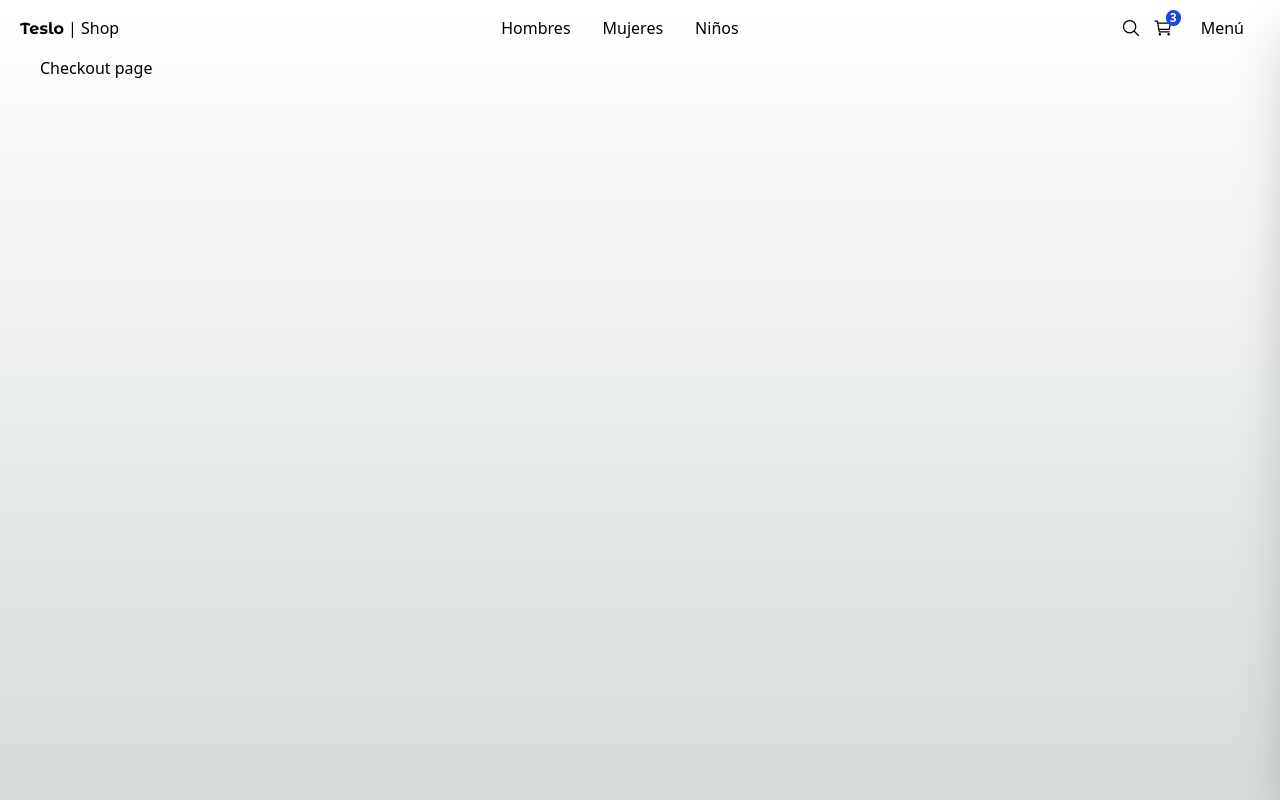
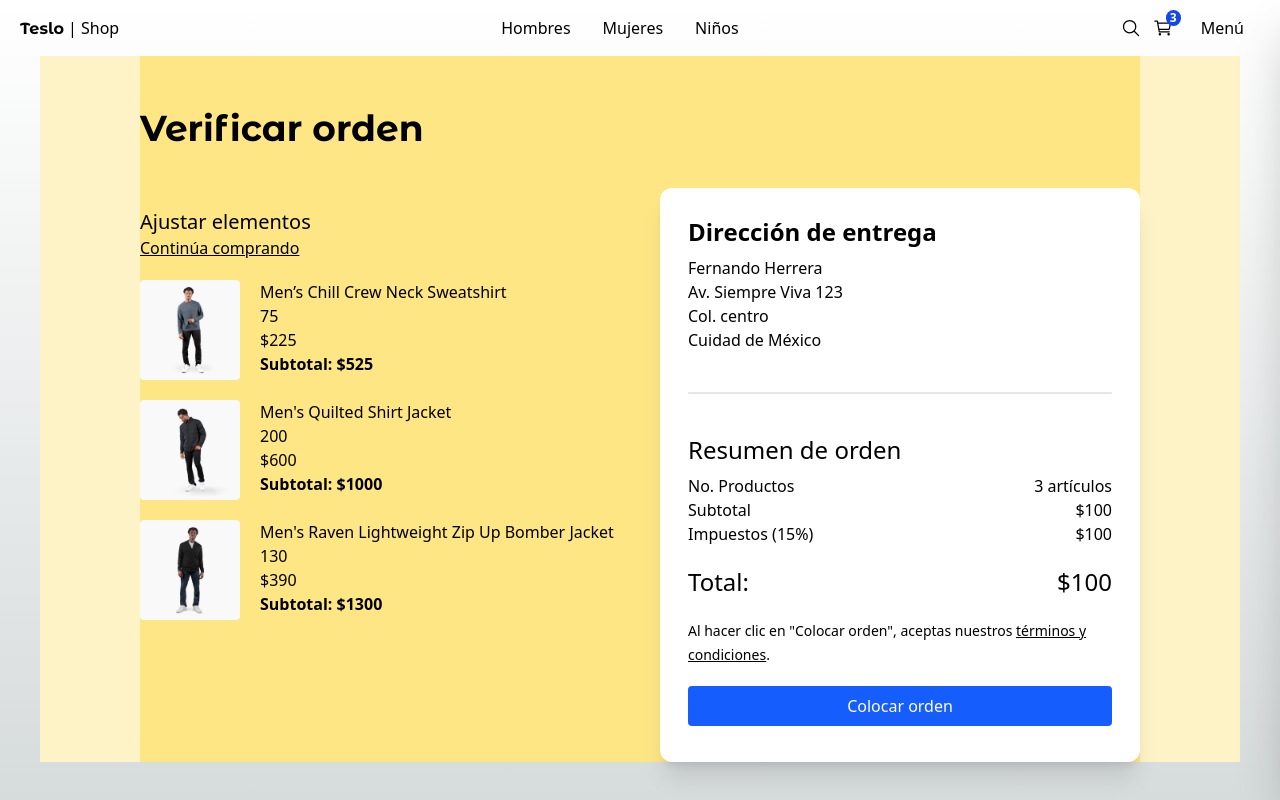
Before and after one commit to andersonNB/TesloShop, a Next.js app: page /checkout in a window 1280 px wide. Built offline with nearby package versions, Linux system fonts and the light colour scheme.

Commit message:
feat: Add checkout order review and delivery address form pages.

```diff
--- a/src/app/(shop)/checkout/address/page.tsx
+++ b/src/app/(shop)/checkout/address/page.tsx
@@ -1,7 +1,66 @@
-import React from "react";
+import Title from "@/components/ui/title/Title";
+import Link from "next/link";
 
-const AddressPage = () => {
-	return <div>addresspage</div>;
-};
+export default function AddressPage() {
+	return (
+		<div className="flex flex-col sm:justify-center sm:items-center mb-72 px-10 sm:px-0">
+			<div className="w-full  xl:w-[1000px] flex flex-col justify-center text-left">
+				<Title title="Dirección" subtitle="Dirección de entrega" />
 
-export default AddressPage;
+				<div className="grid grid-cols-1 gap-2 sm:gap-5 sm:grid-cols-2">
+					<div className="flex flex-col mb-2">
+						<span>Nombres</span>
+						<input type="text" className="p-2 border rounded-md bg-gray-200" />
+					</div>
+
+					<div className="flex flex-col mb-2">
+						<span>Apellidos</span>
+						<input type="text" className="p-2 border rounded-md bg-gray-200" />
+					</div>
+
+					<div className="flex flex-col mb-2">
+						<span>Dirección</span>
+						<input type="text" className="p-2 border rounded-md bg-gray-200" />
+					</div>
+
+					<div className="flex flex-col mb-2">
+						<span>Dirección 2 (opcional)</span>
+						<input type="text" className="p-2 border rounded-md bg-gray-200" />
+					</div>
+
+					<div className="flex flex-col mb-2">
+						<span>Código postal</span>
+						<input type="text" className="p-2 border rounded-md bg-gray-200" />
+					</div>
+
+					<div className="flex flex-col mb-2">
+						<span>Ciudad</span>
+						<input type="text" className="p-2 border rounded-md bg-gray-200" />
+					</div>
+
+					<div className="flex flex-col mb-2">
+						<span>País</span>
+						<select className="p-2 border rounded-md bg-gray-200">
+							<option value="">[ Seleccione ]</option>
+							<option value="CRI">Costa Rica</option>
+						</select>
+					</div>
+
+					<div className="flex flex-col mb-2">
+						<span>Teléfono</span>
+						<input type="text" className="p-2 border rounded-md bg-gray-200" />
+					</div>
+
+					<div className="flex flex-col mb-2 sm:mt-10">
+						<Link
+							href="/checkout"
+							className="btn-primary flex w-full sm:w-1/2 justify-center "
+						>
+							Siguiente
+						</Link>
+					</div>
+				</div>
+			</div>
+		</div>
+	);
+}
--- a/src/app/(shop)/checkout/page.tsx
+++ b/src/app/(shop)/checkout/page.tsx
@@ -1,7 +1,101 @@
-import React from "react";
+import Title from "@/components/ui/title/Title";
+import { initialData } from "@/seed/seed";
+import Image from "next/image";
+import Link from "next/link";
+import { CiTrash } from "react-icons/ci";
+
+const productsInCart = [
+	initialData.products[0],
+	initialData.products[1],
+	initialData.products[2],
+];
 
 const CheckoutPage = () => {
-	return <div>Checkout page</div>;
+	return (
+		<div className="flex justify-center items-center mb-72 px-10 sm:px-0 bg-amber-100">
+			<div className="flex flex-col w-[1000px] bg-amber-200">
+				<Title title="Verificar orden" />
+
+				<div className="grid grid-cols-1 sm:grid-cols-2 gap-10">
+					{/* Carrito */}
+					<div className="flex flex-col mt-5">
+						<span className="text-xl">Ajustar elementos</span>
+						<Link href="/cart" className="underline mb-5">
+							Continúa comprando
+						</Link>
+						{/* Items */}
+						{productsInCart.map((product) => (
+							<div key={product.slug} className="flex mb-5 ">
+								<Image
+									src={`/products/${product.images[0]}`}
+									width={100}
+									height={100}
+									alt={product.title}
+									className="mr-5 rounded"
+									style={{
+										width: "100px",
+										height: "100px",
+									}}
+								/>
+								<div>
+									<p>{product.title}</p>
+									<p>{product.price}</p>
+									<p>${product.price * 3}</p>
+									<p className="font-bold" >Subtotal: ${product.price * product.inStock}</p>
+								</div>
+							</div>
+						))}
+					</div>
+
+					{/* Checkout - resumen de la compra */}
+					<div className="bg-white rounded-xl shadow-xl p-7 ">
+
+						<h2 className="text-2xl mb-2 font-bold">Dirección de entrega</h2>
+						<div className="mb-10">
+							<p>Fernando Herrera</p>
+							<p>Av. Siempre Viva 123</p>
+							<p>Col. centro</p>
+							<p>Cuidad de México</p>
+						</div>
+						{/* Divider */}
+						<div className="W-full h-0.5 rounded bg-gray-200 mb-10" />
+
+						<h2 className="text-2xl mb-2">Resumen de orden</h2>
+						<div className="grid grid-cols-2">
+							<span>No. Productos</span>
+							<span className="text-right">3 artículos </span>
+
+							<span>Subtotal</span>
+							<span className="text-right">$100</span>
+
+							<span>Impuestos (15%) </span>
+							<span className="text-right">$100</span>
+
+							<span className="mt-5 text-2xl">Total:</span>
+							<span className="mt-5 text-2xl text-right">$100</span>
+						</div>
+
+						<div className="mt-5 mb-2 w-full">
+
+							<p className="mb-5">
+								{/* Disclaimer */}
+								<span className="text-sm">
+									Al hacer clic en &quot;Colocar orden&quot;, aceptas nuestros <a href="#" className="underline">términos y condiciones</a>.
+								</span>
+							</p>
+
+							<Link
+								className="flex btn-primary justify-center "
+								href={"/orders/1234"}
+							>
+								Colocar orden
+							</Link>
+						</div>
+					</div>
+				</div>
+			</div>
+		</div>
+	);
 };
 
 export default CheckoutPage;
```
